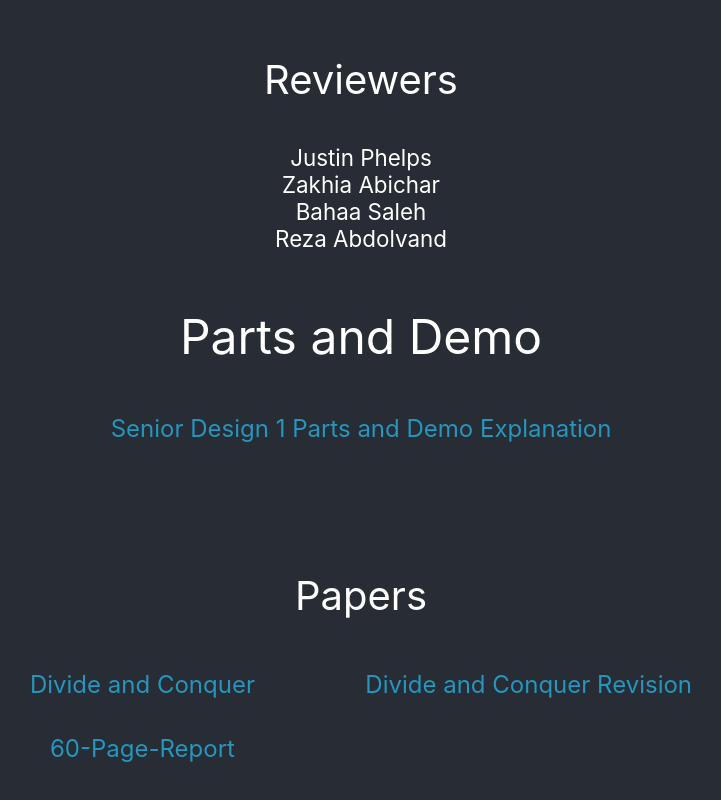
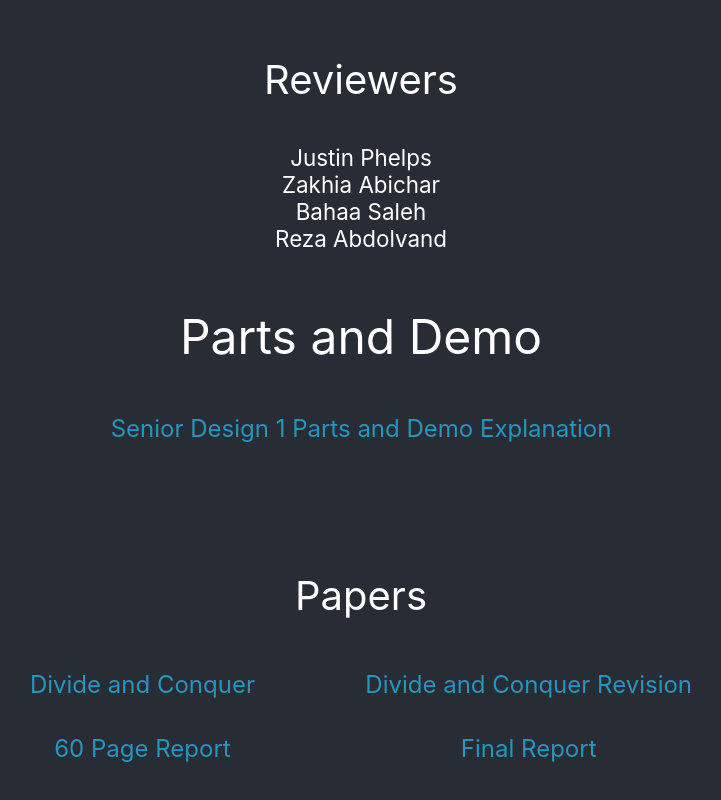
Before and after one commit to DonovanReynolds/ABI_Website, a React (Create React App) app: page / in a window 1280 px wide. Shown: the part 1800-2600 px from the top of the page, without its empty margins (279-1000 px from the left). Built offline with nearby package versions, Linux system fonts and the light colour scheme.

Commit message:
Added Final Report

```diff
--- a/src/App.js
+++ b/src/App.js
@@ -4,6 +4,7 @@ import { useState } from 'react';
 import dandc from "./divideAndConquer.pdf";
 import DCRevision from "./DCRevision.pdf"
 import half_report from "./60-Page-Report.pdf"
+import final_report from "./BIRDS_Final_Report.pdf"
 
 
 
@@ -57,7 +58,8 @@ function App() {
         <div className='paper-container'>
       <a className = 'divide' target='_blank' href = {dandc}>Divide and Conquer </a>
       <a className = 'divide' target='_blank' href = {DCRevision}>Divide and Conquer Revision </a>
-      <a className = 'divide' target='_blank' href = {half_report}>60-Page-Report </a>
+      <a className = 'divide' target='_blank' href = {half_report}>60 Page Report </a>
+      <a className = 'divide' target='_blank' href = {final_report}>Final Report </a>
         </div>
 
         </div>
```
Also changed, not shown: 1 other file (tests, documents, lock files or other folders).
